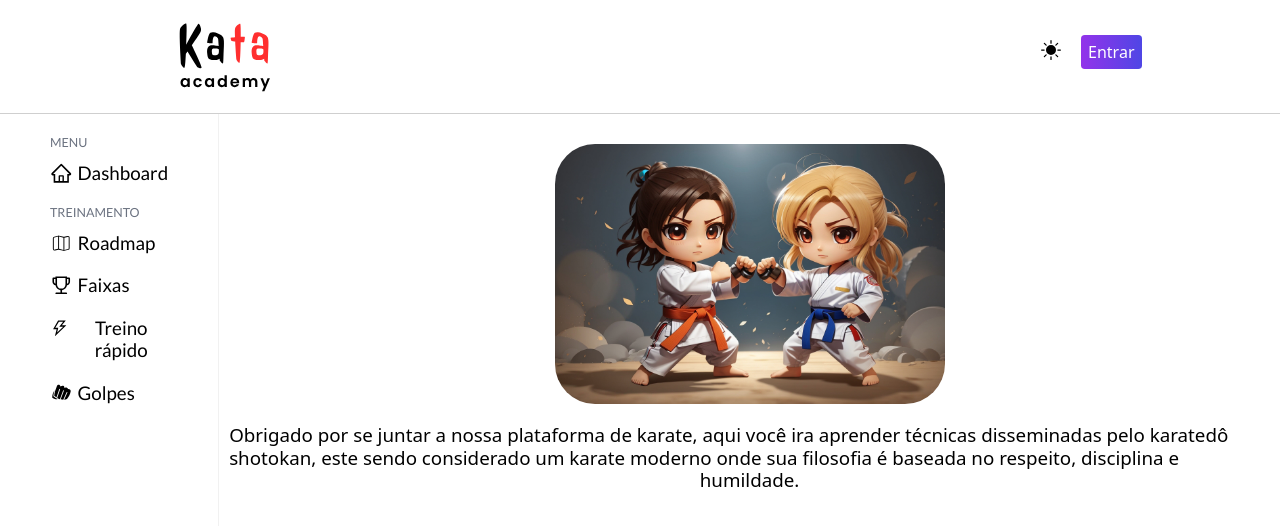
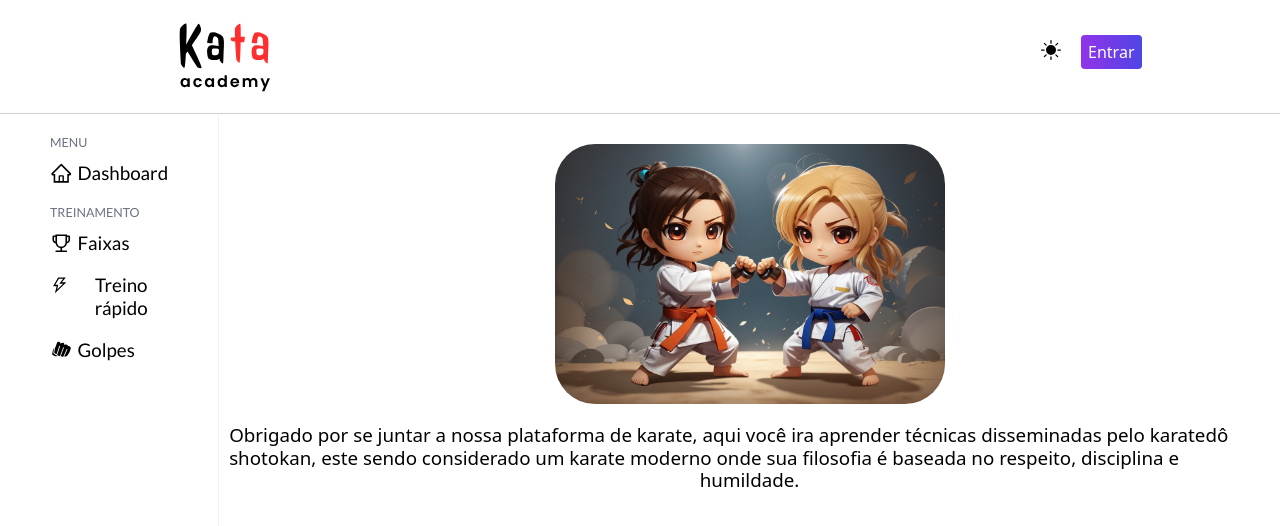
Before and after one commit to lucaspari/kata-academy, a Next.js app: page /dashboard in a window 1280 px wide. Shown: the top 526 px of the page. Built offline with nearby package versions, Linux system fonts and the light colour scheme; no server answers.

Commit message:
feat: removed sideBar item

```diff
--- a/src/components/sideBar/sideBar.tsx
+++ b/src/components/sideBar/sideBar.tsx
@@ -46,10 +46,6 @@ export default function SideBar() {
       <nav className="text-3xl">
         <ul className="mx-20 flex flex-col gap-8">
           <li className="flex gap-2">
-            <CiMap className="text-4xl" />
-            <span className="text-3xl">Roadmap</span>
-          </li>
-          <li className="flex gap-2">
             <AiOutlineTrophy className="text-4xl" />
             <Link href={"/faixas"}>
               <span className="text-3xl">Faixas</span>
```
